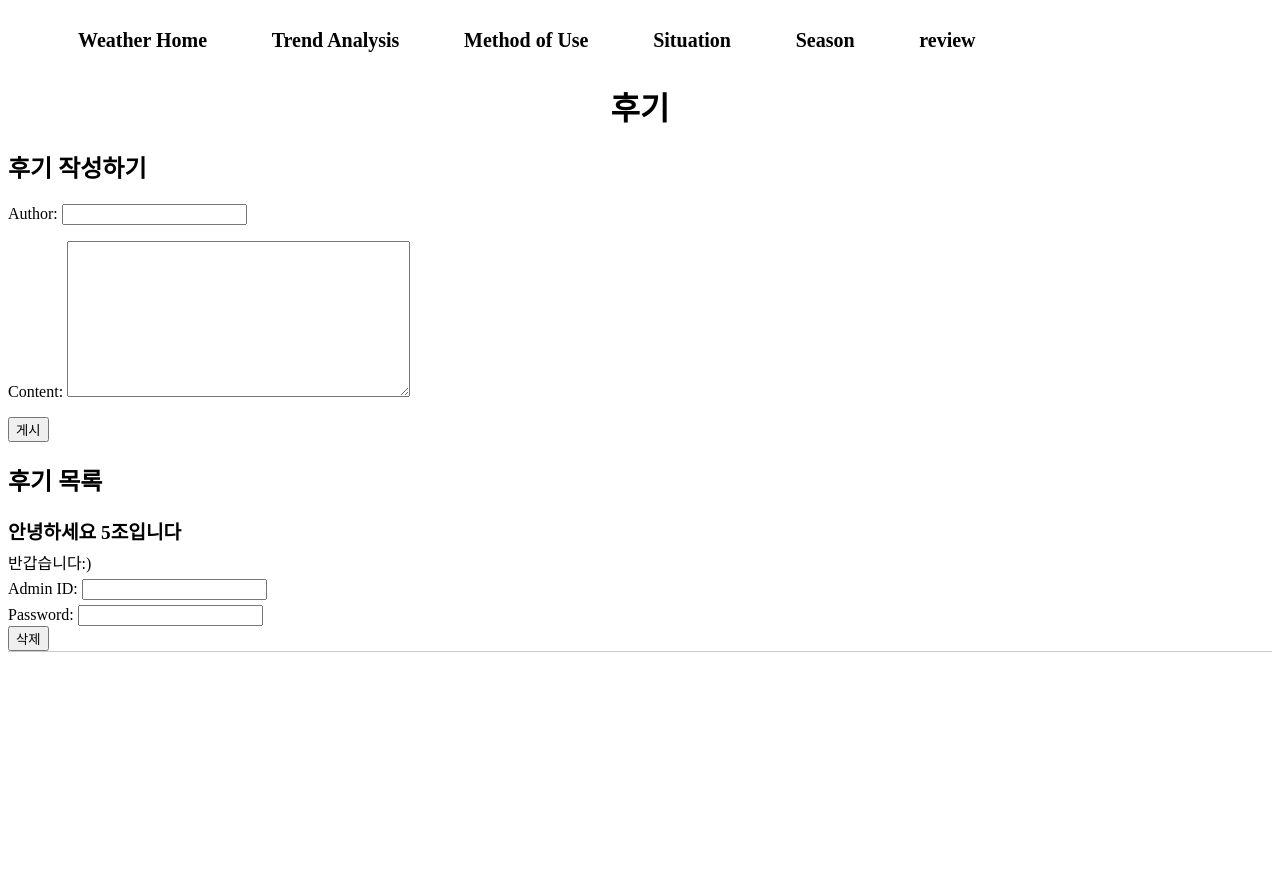
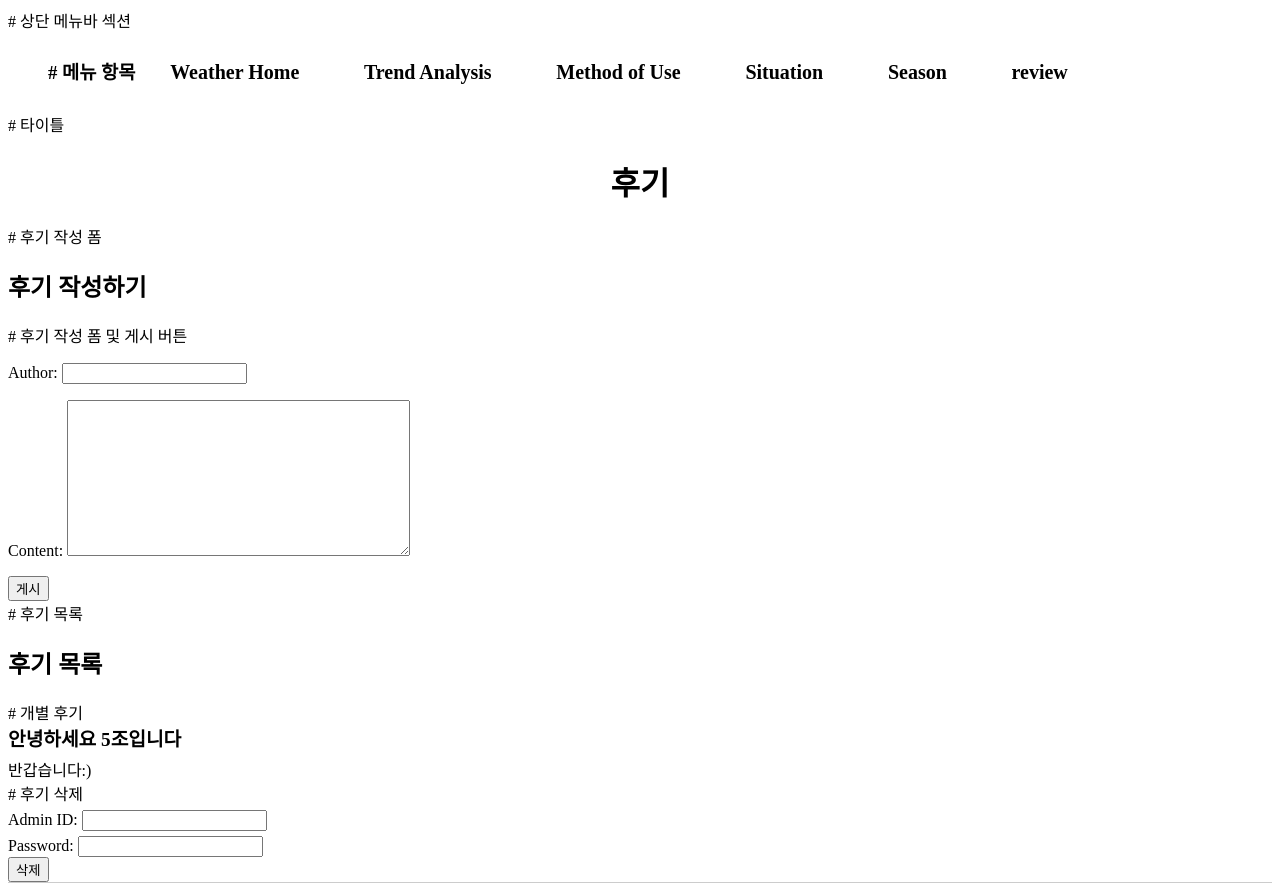
Before and after one commit to open555/open55555, a Django app: page /qna/ in a window 1280 px wide. Before the commit the page ends 652 px from the top, so only its background shows below. Run offline with Django 5.2, Linux system fonts and the light colour scheme; data comes from the database, SQL or seed files in the repository.

Commit message:
Update qna.html
Signed-off-by: yyejinn <yyejin7@naver.com>

```diff
--- a/myapp/templates/myapp/qna.html
+++ b/myapp/templates/myapp/qna.html
@@ -8,10 +8,12 @@
     <link rel="stylesheet" type="text/css" href="{% static 'myapp/qna_style.css' %}">
 </head>
 <body>
+    # 상단 메뉴바 섹션
     <h3 class="menu-bar con-min-width">
         <div class="con">
             <nav class="menu-bar__menu-box-1">
                 <ul>
+                    # 메뉴 항목
                     <li><a href="{% url 'weather' %}">Weather Home</a></li>
                     <li><a href="{% url 'trend' %}">Trend Analysis</a></li>
                     <li><a href="{% url 'method_of_use' %}">Method of Use</a></li>
@@ -22,11 +24,13 @@
             </nav>
         </div>
     </h3>
+    # 타이틀
     <h1>후기</h1>
     <div class="container">
-        <!-- 후기 작성 폼 -->
+        # 후기 작성 폼
         <div class="review-form">
             <h2>후기 작성하기</h2>
+             # 후기 작성 폼 및 게시 버튼
             <form method="post" action="{% url 'post_review' %}">
                 {% csrf_token %}
                 {{ review_form.as_p }}
@@ -34,15 +38,16 @@
             </form>
         </div>
 
-        <!-- 후기 목록 -->
+        # 후기 목록
         <div class="question-list">
             <h2>후기 목록</h2>
             {% for review in reviews %}
+            # 개별 후기
             <div class="question-item">
                 <h3>{{ review.author }}</h3>
                 <p>{{ review.content }}</p>
 
-                <!-- 후기 삭제 -->
+                # 후기 삭제
                 <form method="post" action="{% url 'delete_review' review.id %}">
                     {% csrf_token %}
                     {{ admin_auth_form.as_p }}
@@ -50,6 +55,7 @@
                 </form>
             </div>
             {% empty %}
+            # 후기가 없을 경우 표시
             <p>후기가 없습니다.</p>
             {% endfor %}
         </div>
```
